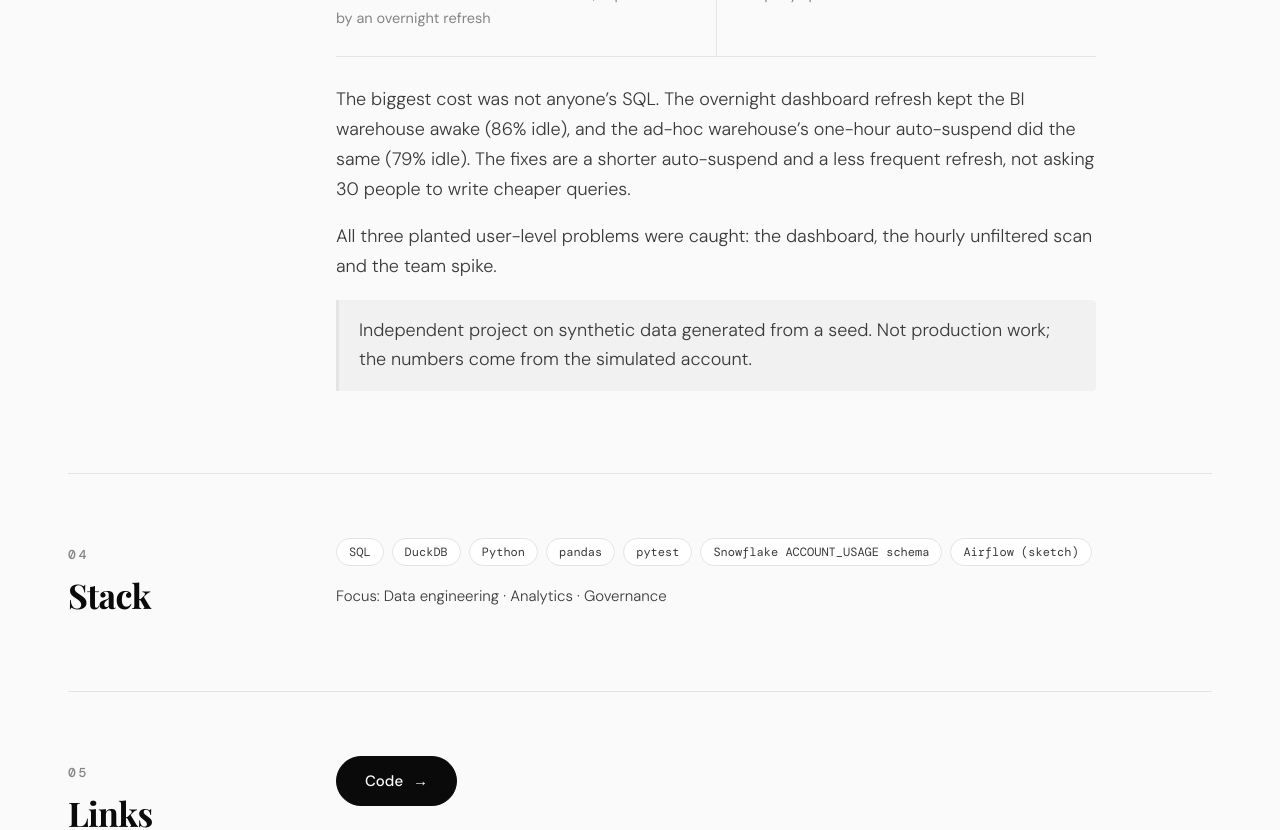
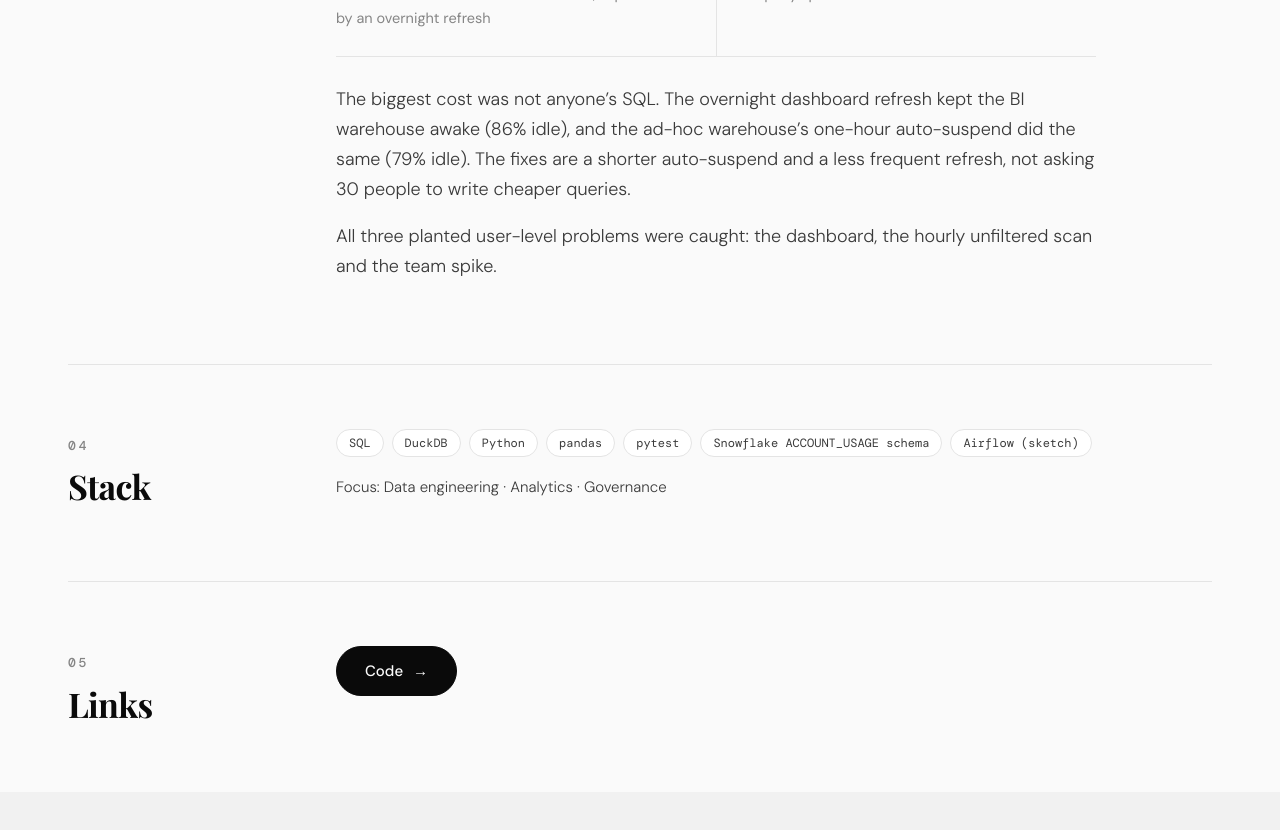
Before and after one commit to Tee-works/tee-works.github.io, a plain HTML site: page work/snowflake-cost-attribution.html in a window 1280 px wide. Shown: the part 2026-2856 px from the top of the page. Drawn offline with nearby package versions, Linux system fonts and the light colour scheme; a web font is replaced by a local one.

Commit message:
Snowflake case study: remove synthetic-data note

```diff
--- a/work/snowflake-cost-attribution.html
+++ b/work/snowflake-cost-attribution.html
@@ -37,7 +37,7 @@
 <div class="wrap">
   <div class="story"><h2>01<span>The problem</span></h2><div class="prose"><p>Snowflake bills for the time a warehouse is running, including the idle tail before it auto-suspends. Snowflake’s own <code>QUERY_ATTRIBUTION_HISTORY</code> leaves idle time out, so attributing cost per user alone can hide most of the bill.</p><p>And showback that people cannot reconcile to the bill gets argued with, not acted on. Every credit has to land somewhere, and the total has to match the invoice.</p><p>The generator simulates four weeks of <code>ACCOUNT_USAGE</code>: 9,451 queries from 30 data champions plus Airflow, Airbyte and Looker service users, across four warehouses, with the hourly metering those queries would bill. It plants four cost problems: a dashboard refreshing every 15 minutes all night on a LARGE warehouse, one person re-running an unfiltered scan every working hour, an ad-hoc warehouse with a one-hour auto-suspend, and a 20x week-over-week spike for one team.</p></div></div>
   <div class="story"><h2>02<span>What I built</span></h2><div class="prose"><ul><li><b>Query x hour slices</b>, so a long query is split across the clock hours it ran in.</li><li><b>Warehouse busy time as the union of query time</b>, so concurrent queries are not double counted. Idle time is billed running time minus busy time.</li><li><b>Query cost</b>: each hour’s active credits are shared by its queries in proportion to execution seconds, and idle credits stay with the warehouse instead of being smeared across users.</li><li><b>Showback</b> by user, team and workload, in credits and USD, with alerts for a team week-over-week spike, a warehouse idle share over 25%, and any workload over 10% of spend.</li><li>Five checks run on every build: the reconciliation to the bill, one row per query, every query costed, no negative or null costs, and busy time never more than running time. Four tests check the checks, including that the planted problems are flagged and that a rebuild gives the same numbers.</li><li>The column names match Snowflake’s, so the SQL runs there with only the source names changed. An Airflow DAG sketches the daily job; it is illustrative and not run in the tests.</li></ul></div></div>
-  <div class="story"><h2>03<span>The result</span></h2><div class="prose"><div class="tiles"><div class="tile"><div class="n red">80%</div><div class="l">of metered credits were idle warehouse time (3,285 of 4,103)</div></div><div class="tile"><div class="n">1e-6</div><div class="l">attributed plus idle credits equal the bill, to this tolerance</div></div><div class="tile"><div class="n red">86%</div><div class="l">of the BI warehouse’s credits were idle, kept awake by an overnight refresh</div></div><div class="tile"><div class="n">26%</div><div class="l">of query spend came from one dashboard</div></div></div><p>The biggest cost was not anyone’s SQL. The overnight dashboard refresh kept the BI warehouse awake (86% idle), and the ad-hoc warehouse’s one-hour auto-suspend did the same (79% idle). The fixes are a shorter auto-suspend and a less frequent refresh, not asking 30 people to write cheaper queries.</p><p>All three planted user-level problems were caught: the dashboard, the hourly unfiltered scan and the team spike.</p><p class="note">Independent project on synthetic data generated from a seed. Not production work; the numbers come from the simulated account.</p></div></div>
+  <div class="story"><h2>03<span>The result</span></h2><div class="prose"><div class="tiles"><div class="tile"><div class="n red">80%</div><div class="l">of metered credits were idle warehouse time (3,285 of 4,103)</div></div><div class="tile"><div class="n">1e-6</div><div class="l">attributed plus idle credits equal the bill, to this tolerance</div></div><div class="tile"><div class="n red">86%</div><div class="l">of the BI warehouse’s credits were idle, kept awake by an overnight refresh</div></div><div class="tile"><div class="n">26%</div><div class="l">of query spend came from one dashboard</div></div></div><p>The biggest cost was not anyone’s SQL. The overnight dashboard refresh kept the BI warehouse awake (86% idle), and the ad-hoc warehouse’s one-hour auto-suspend did the same (79% idle). The fixes are a shorter auto-suspend and a less frequent refresh, not asking 30 people to write cheaper queries.</p><p>All three planted user-level problems were caught: the dashboard, the hourly unfiltered scan and the team spike.</p></div></div>
   <div class="story"><h2>04<span>Stack</span></h2><div class="prose"><div class="chips"><span class="chip">SQL</span><span class="chip">DuckDB</span><span class="chip">Python</span><span class="chip">pandas</span><span class="chip">pytest</span><span class="chip">Snowflake ACCOUNT_USAGE schema</span><span class="chip">Airflow (sketch)</span></div><p style="margin-top:18px;font-size:15px">Focus: Data engineering · Analytics · Governance</p></div></div>
   <div class="story"><h2>05<span>Links</span></h2><div class="prose"><div class="linkrow"><a class="btn" href="https://github.com/Tee-works/snowflake-cost-attribution">Code <span class="arr">&rarr;</span></a></div></div></div>
 </div>
```
